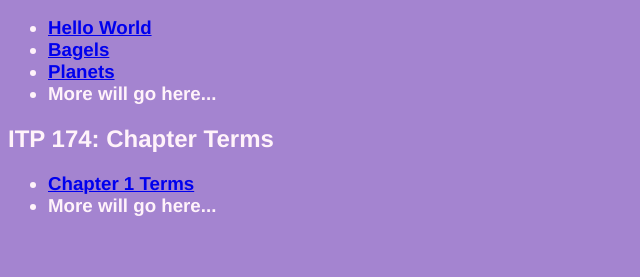
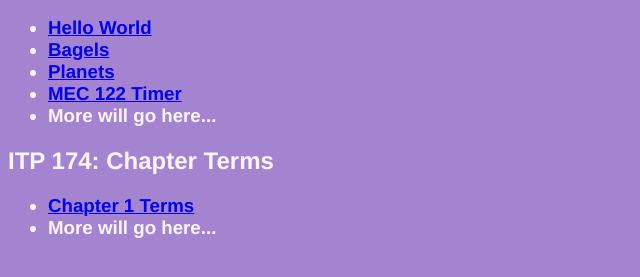
Before and after one commit to tkoonce-pvcc/tkoonce-pvcc.github.io, a plain HTML site: page index.html in a window 1280 px wide. Shown: the part 111-388 px from the top of the page, without its empty margins (0-640 px from the left). Drawn offline with Linux system fonts and the light colour scheme.

Commit message:
Added mec122 timer

```diff
--- a/index.html
+++ b/index.html
@@ -15,6 +15,7 @@
       <li><a href = "helloworld.html"> Hello World </a></li>
       <li><a href = "bagels.html"> Bagels </a></li>
       <li><a href = "planets.html"> Planets </a></li>
+      <li><a href = "mec122Timer.html">MEC 122 Timer </a></li>
       <li>More will go here...</li>
     </ul>
   </h3>
```
